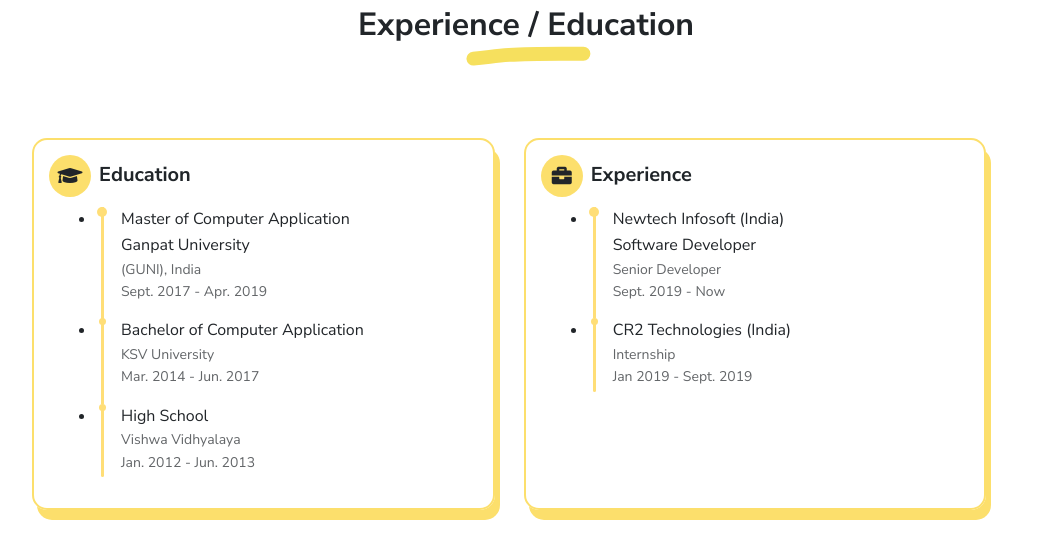
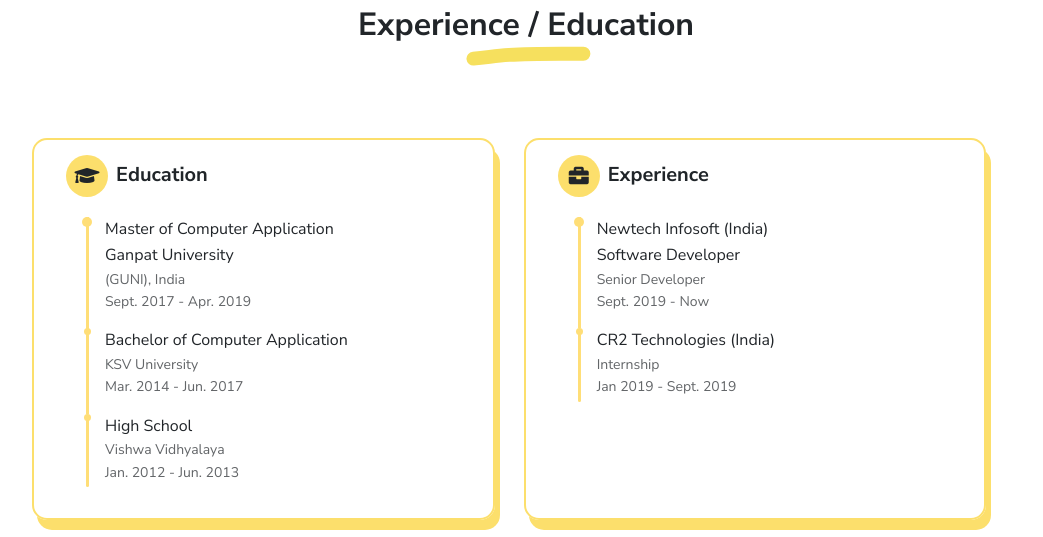
Before and after one commit to Brijesh3035/Brijesh3035.github.io, a plain HTML site: page index.html in a window 1280 px wide. Shown: the part 2718-3255 px from the top of the page, without its empty margins (114-1157 px from the left). Drawn offline with Linux system fonts and the light colour scheme.

Commit message:
Update main.css

```diff
--- a/css/main.css
+++ b/css/main.css
@@ -271,9 +271,9 @@ footer a:not(.nav-link) {
 }
 
 .custom_h3 {
-          color: #202529;
-          margin: 10px 0;
-          font-size: 1.25em;
+    color: #202529;
+    margin: 20px 17px;
+    font-size: 1.25em;
 }
 i.fa.fa-briefcase {
     color: #212529;
@@ -342,10 +342,11 @@ i.fa fa-graduation-cap {
         }
         .resume .func .work ul li,
         .resume .func .edu ul li {
-          position: relative;
-          margin-left: 15px;
-          padding-left: 25px;
-          padding-bottom: 15px;
+            position: relative;
+            margin-left: 0px;
+            padding-left: 24px;
+            padding-bottom: 15px;
+            list-style: none;
         }
         .resume .func .work ul li:hover::before,
         .resume .func .edu ul li:hover::before {
```
